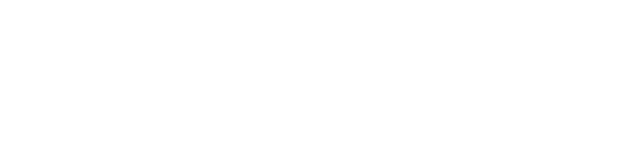
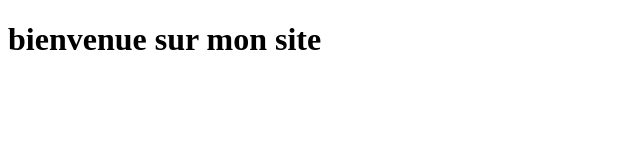
Before and after one commit to BaptisteGrias/my-super-website, a plain HTML site: page index.html in a window 1280 px wide. Shown: the whole page, without its empty margins (0-640 px from the left). Drawn offline with Linux system fonts and the light colour scheme.

Commit message:
balise h1 + changement titre

```diff
--- a/index.html
+++ b/index.html
@@ -2,9 +2,9 @@
 <html>
   <head>
     <meta charset="UTF-8">
-    <title>title</title>
+    <title>My super website</title>
   </head>
   <body>
-
+   <h1> bienvenue sur mon site </h1>
   </body>
 </html>
```
